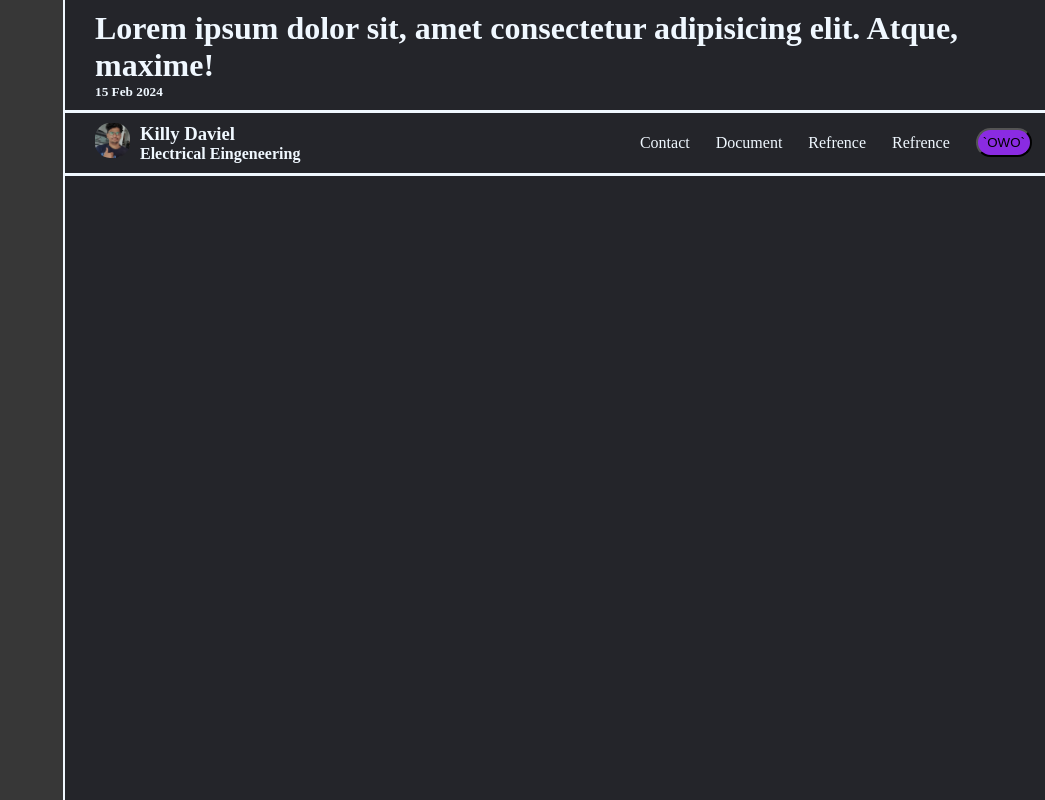
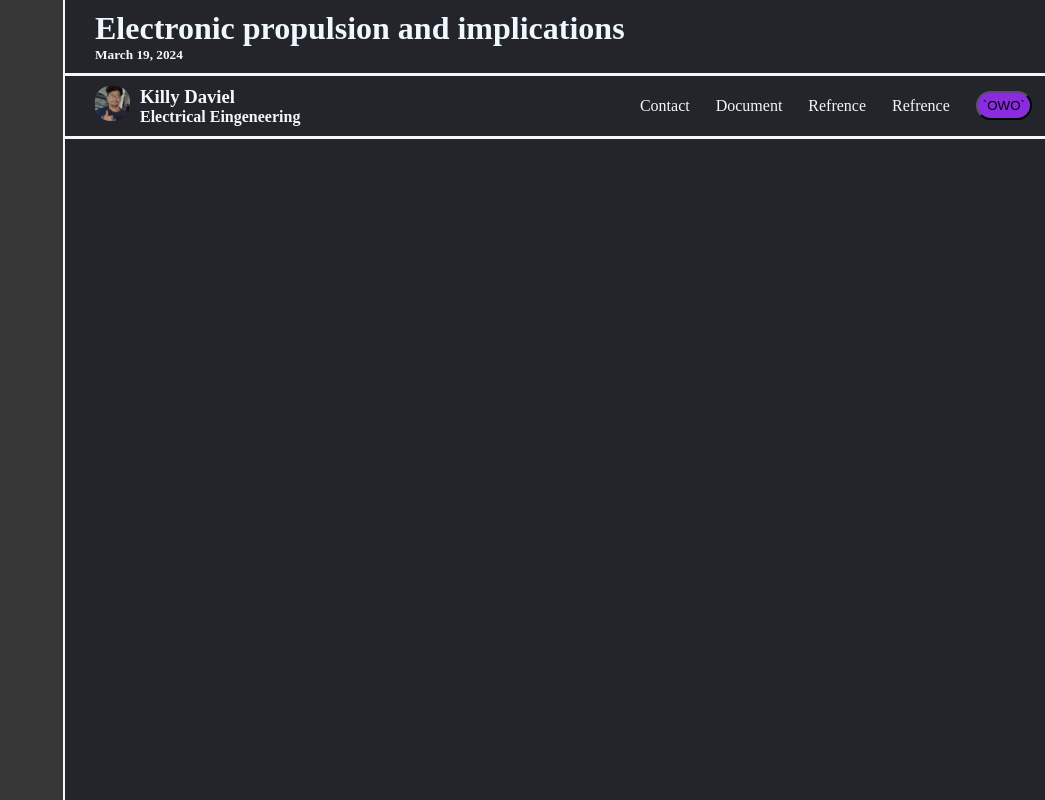
Before and after one commit to HiraishKumar/KillyDaviel.github.io, a plain HTML site: page work_in_progress.html in a window 1280 px wide. Shown: the top 800 px of the page, without its empty margins (235-1280 px from the left). Drawn offline with Linux system fonts and the light colour scheme.

```diff
--- a/work_in_progress.html
+++ b/work_in_progress.html
@@ -22,10 +22,10 @@
 		<div class="main-article">
 			<div class="artcle-name">
 				<h1>
-					Lorem ipsum dolor sit, amet consectetur adipisicing elit. Atque, maxime!
+					Electronic propulsion and implications
 				</h1>
 				<h5>
-					15 Feb 2024
+					March 19, 2024
 				</h5>
 			</div>
 			<header class="header">
```
